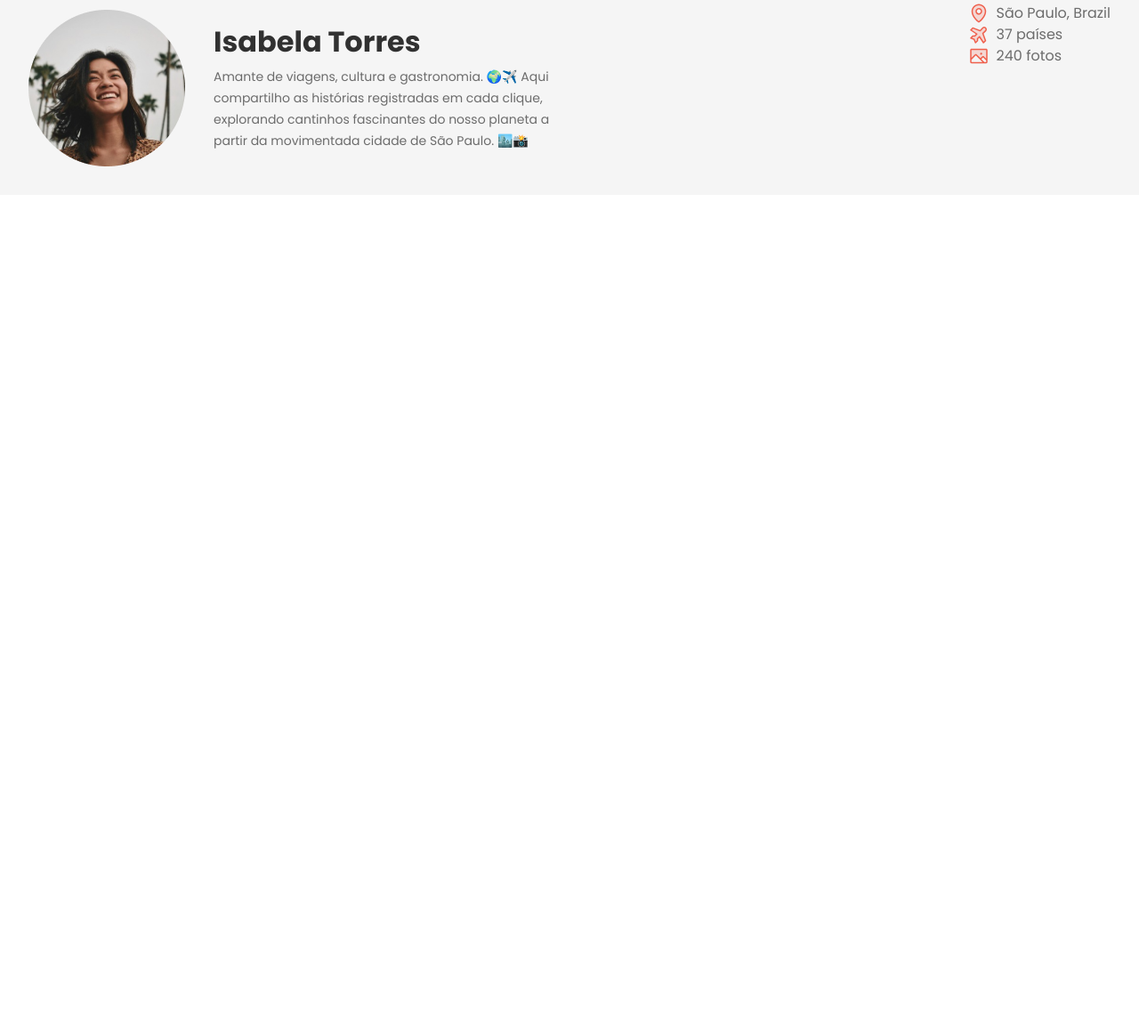
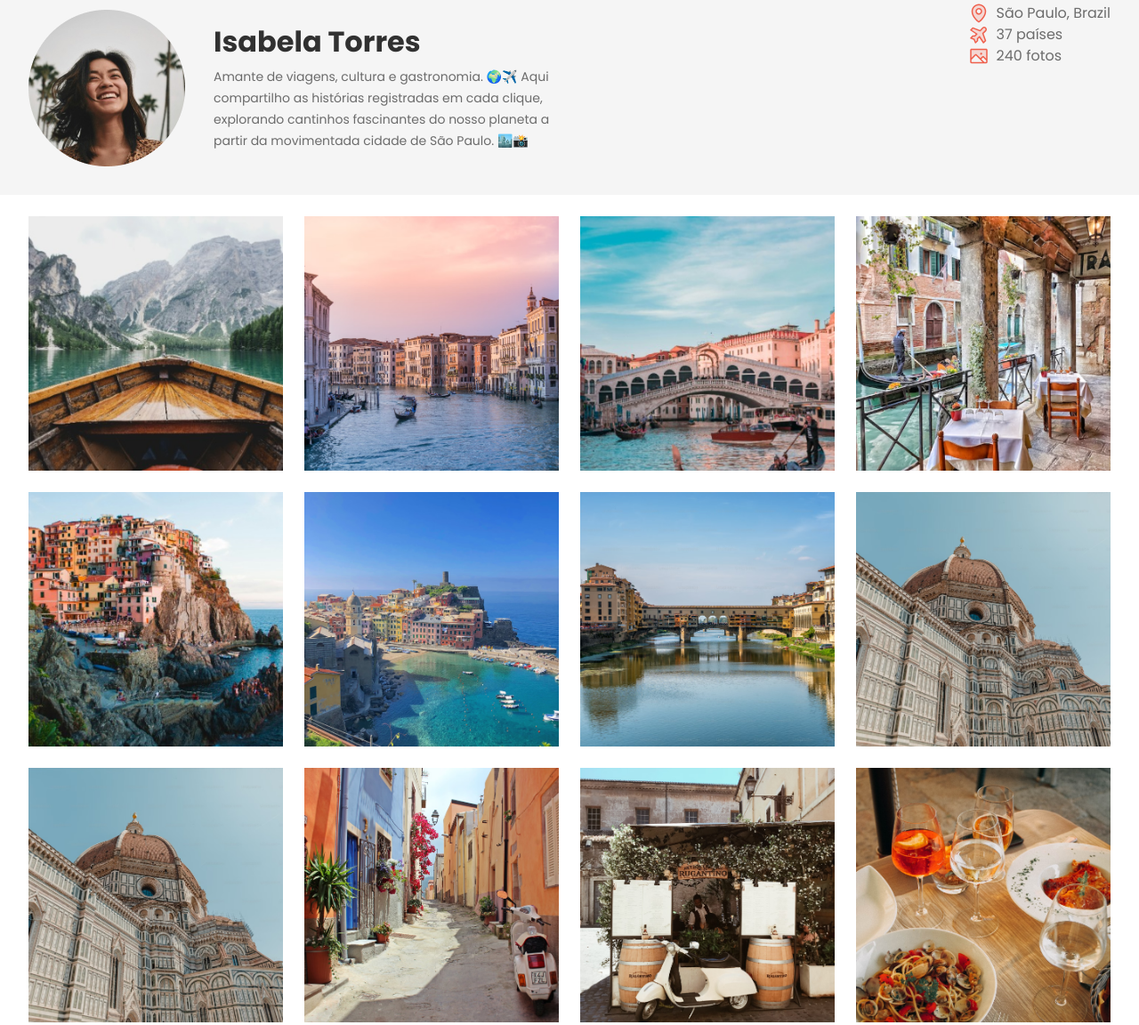
Before and after one commit to leonardodev91/travelgram, a plain HTML site: page index.html in a window 1280 px wide. Shown: the part 117-1269 px from the top of the page at 89% size. Before the commit the page ends 800 px from the top, so only its background shows below. Drawn offline with Linux system fonts and the light colour scheme; files whose address does not match are found by name; a web font is replaced by a local one.

Commit message:
main gallery

```diff
--- a/index.html
+++ b/index.html
@@ -69,5 +69,20 @@
       </ul>
     </div>
   </div>
+  <main class="container">
+    <img src="assets/image/Image 01.png" alt="...">
+    <img src="assets/image/Image 02.png" alt="...">
+    <img src="assets/image/Image 03.png" alt="...">
+    <img src="assets/image/Image 04.png" alt="...">
+    <img src="assets/image/Image 05.png" alt="...">
+    <img src="assets/image/Image 06.png" alt="...">
+    <img src="assets/image/Image 07.png" alt="...">
+    <img src="assets/image/Image 08.png" alt="...">
+    <img src="assets/image/Image 08.png" alt="...">
+    <img src="assets/image/Image 09.png" alt="...">
+    <img src="assets/image/Image 10.png" alt="...">
+    <img src="assets/image/Image 11.png" alt="...">
+    <img src="assets/image/Image 12.png" alt="...">
+  </main>
 </body>
 </html>
--- a/styles/index.css
+++ b/styles/index.css
@@ -1,3 +1,4 @@
 @import url(global.css);
 @import url(nav.css);
 @import url(header.css);
+@import url(main.css);
--- /dev/null
+++ b/styles/main.css
@@ -0,0 +1,11 @@
+main {
+  display: flex;
+  flex-wrap: wrap;
+  gap: 24px;
+  padding-block: 24px;
+}
+main img {
+  width: 286px;
+  height: 286;
+  object-fit: cover;
+}
```
